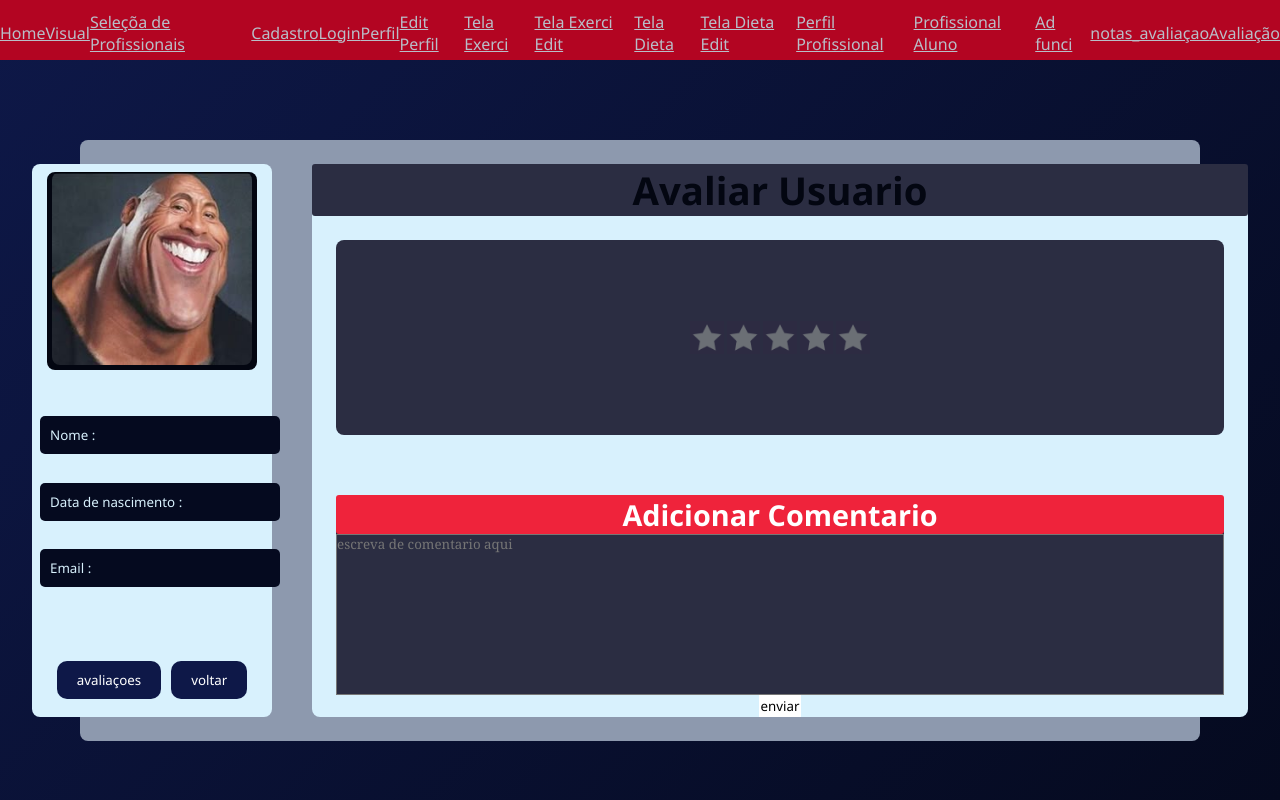
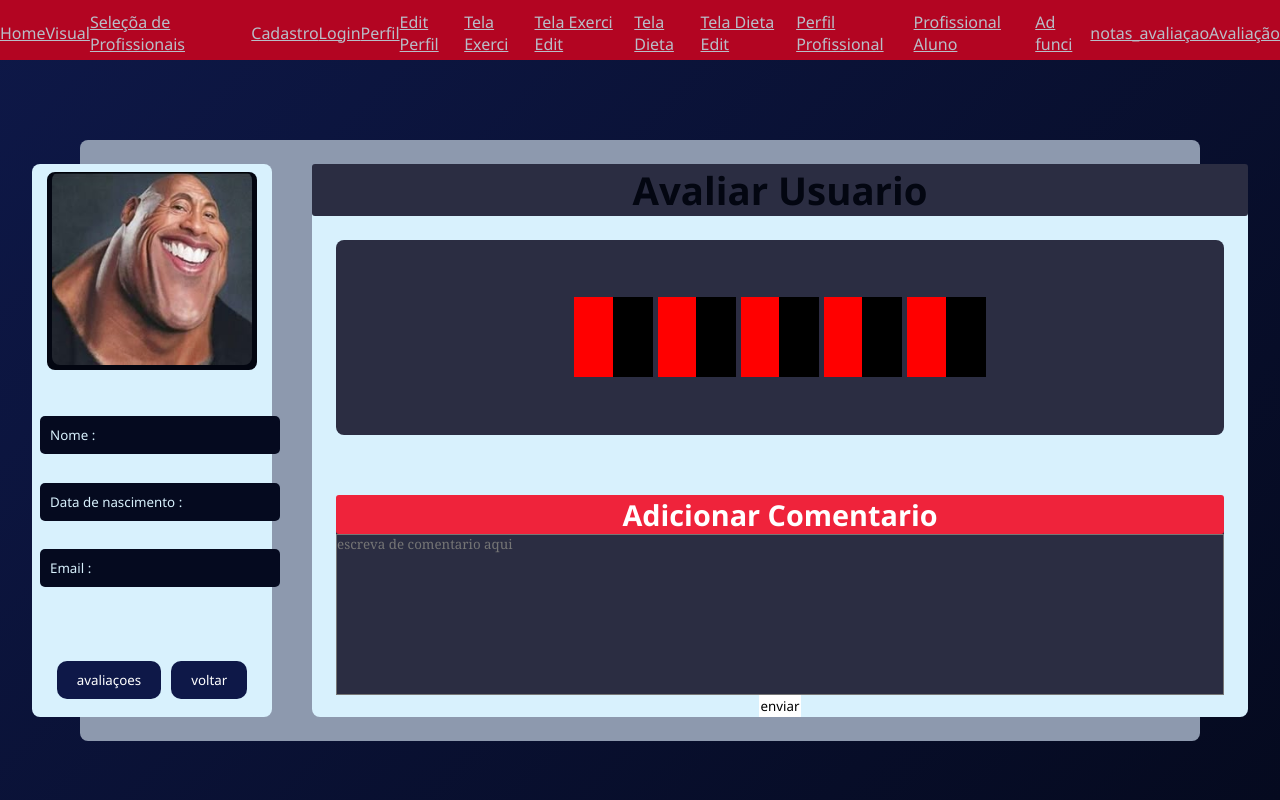
Before and after one commit to GuilhermeZamboni32/Rep-S.A, a React (Vite) app in the folder VidaFit/: page /avaliacao in a window 1280 px wide. Built offline with nearby package versions, Linux system fonts and the light colour scheme.

Commit message:
atualizaçao tela avalia

```diff
--- a/VidaFit/src/pages/Avaliacao.css
+++ b/VidaFit/src/pages/Avaliacao.css
@@ -258,15 +258,15 @@
       position: relative;
       background: none;
       border: none;
-      width: 2.5em;
-      height: 2.5em;
+      width: 10vh;
+      height: 10vh;
       padding: 0;
       cursor: pointer;
     }
 
     .star-img {
-      width: 100%;
-      height: 100%;
+      width: 10vh;
+      height: 10vh;
       z-index: 0;
       pointer-events: none;
       position: relative;
@@ -275,16 +275,19 @@
 
     .star-half {
       position: absolute;
-      width: 50%;
-      height: 100%;
+      width: 5vh;
+      height: 10vh;
       top: 0;
       z-index: 1;
     }
 
     .star-half.left {
-      left: 0;
+      left: 0.1vh;
+      background: red;
     }
 
     .star-half.right {
-      right: 0;
+      right: 0.1vh;
+
+      background: black;
     }
--- a/VidaFit/src/pages/Avaliacao.jsx
+++ b/VidaFit/src/pages/Avaliacao.jsx
@@ -9,7 +9,7 @@ import {useState} from 'react'
 function Avaliacao() {
 
    function enviar(){
-    alert("Avaliação enviada com sucesso!"); // Exibe um alerta de sucesso
+    alert("Avaliação enviada com sucesso!");
    }
 
   const navigate = useNavigate()
@@ -60,7 +60,11 @@ const [rating, setRating] = useState(0);
 
 const handleStarClick = (index, isLeft) => {
   const newRating = isLeft ? index + 0.5 : index + 1;
-  setRating(newRating === rating ? 0 : newRating);
+  if (index === 0 && newRating === rating) {
+    setRating(0);
+  } else {
+    setRating(newRating);
+  }
 };
 
 const getStarImage = (index) => {
```
Also changed, not shown: 1 other file (tests, documents, lock files or other folders).
